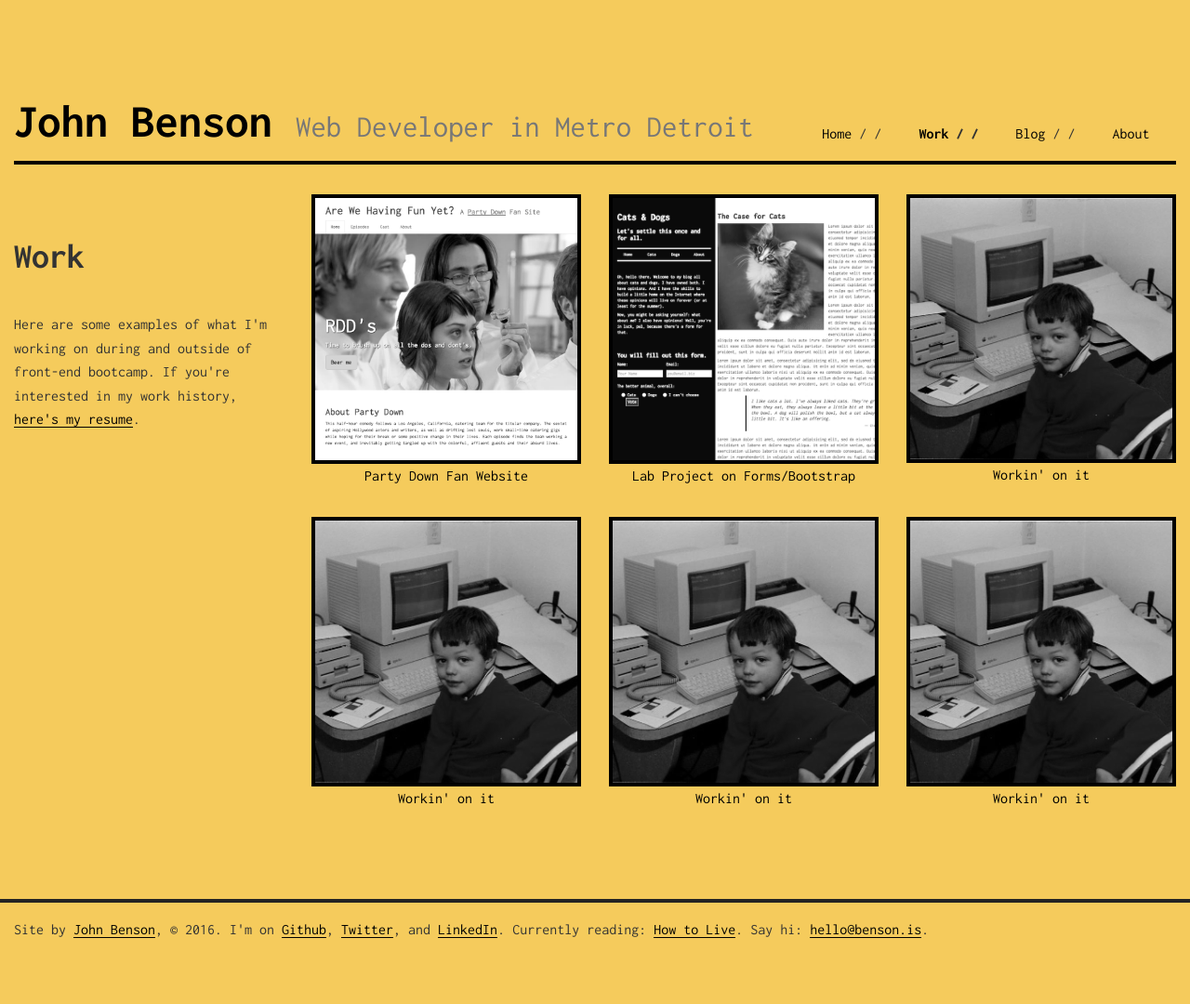
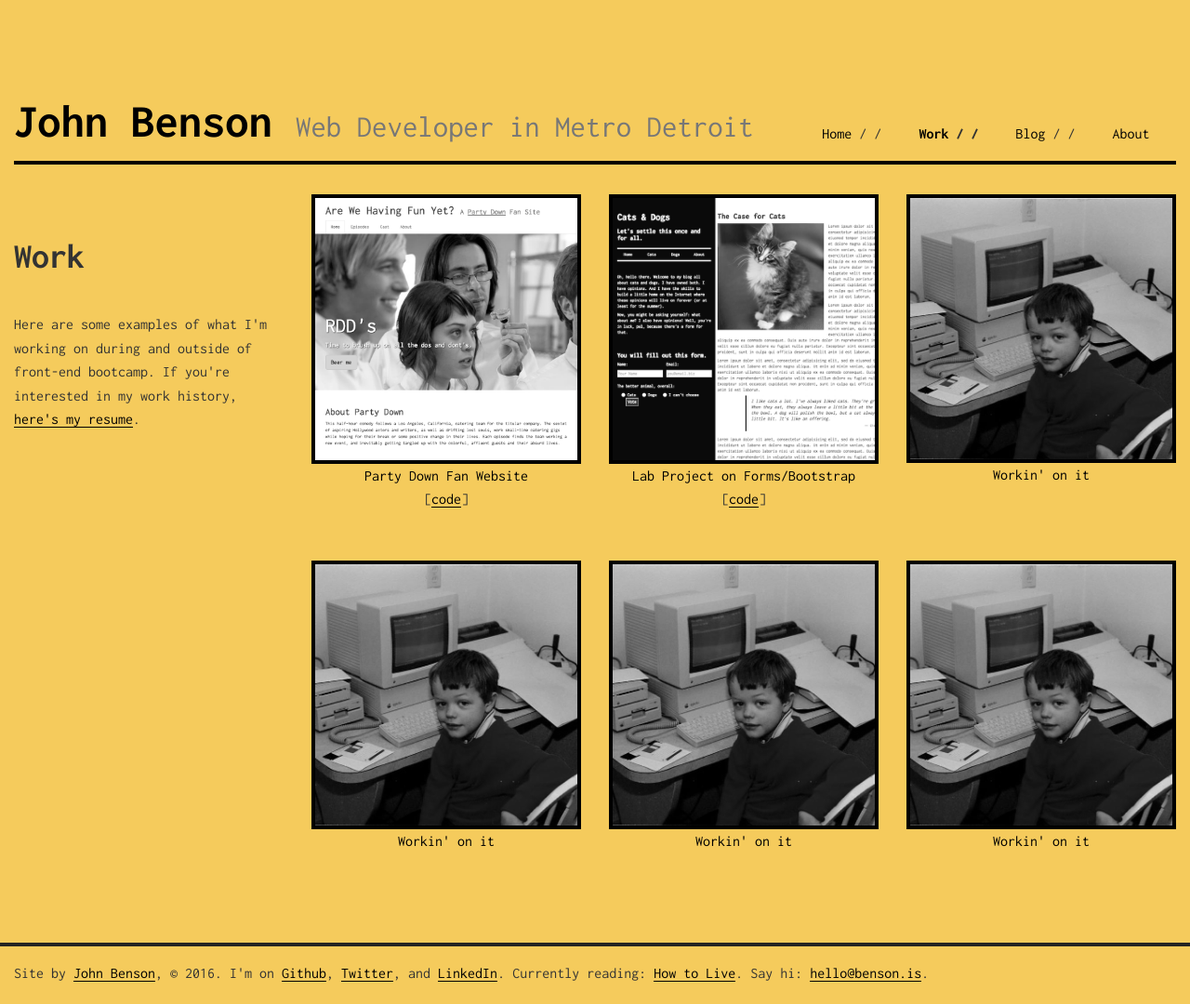
Before and after one commit to johnbenson/johnbenson.github.io, a Jekyll site: the page coding/index.html, which Jekyll copies as it is, in a window 1280 px wide. Shown: the whole page at 93% size. Built offline with Jekyll 4.4.1, drawn with Linux system fonts in a browser that asks for light colours; nearby versions of some CDN libraries; before the commit the page ends 1034 px from its top, so only the background shows below that.

Commit message:
added gh-pages links in Work section, broke out separate link for code

```diff
--- a/coding/index.html
+++ b/coding/index.html
@@ -43,20 +43,22 @@
         <div class="col-md-9">
           <div class="row">
             <div class="col-md-4">
-            <a href="https://github.com/johnbenson/benson_Bootstrap">
+            <a href="http://benson.is/benson_Bootstrap/index.html">
               <figure class="project-thumb">
                 <img src ="../img/party-down.png" class="img-responsive" alt="screenshot of Party Down fan website I made with Bootstrap" />
               </figure>
               <figcaption>Party Down Fan Website</figcaption>
             </a>
+            <p class="code-link">[<a href="https://github.com/johnbenson/benson_Bootstrap">code</a>]</p>
             </div>
             <div class="col-md-4">
-            <a href="https://github.com/johnbenson/grand-circus-labs/tree/master/benson%5Blab4%5D">
+            <a href="http://benson.is/grand-circus-benson-lab4/">
               <figure class="project-thumb">
                 <img src ="../img/cats-and-dogs.png" class="img-responsive" alt="screenshot of blog layout for cats vs dogs website" />
               </figure>
               <figcaption>Lab Project on Forms/Bootstrap</figcaption>
             </a>
+            <p class="code-link">[<a href="https://github.com/johnbenson/grand-circus-benson-lab4">code</a>]</p>
             </div>
             <div class="col-md-4">
             <a href="#">
--- a/css/style.css
+++ b/css/style.css
@@ -246,6 +246,10 @@
   clear: both;
 }
 
+.code-link {
+  text-align: center;
+}
+
 .faq {
   padding-right: 1.6em;
 }
```
